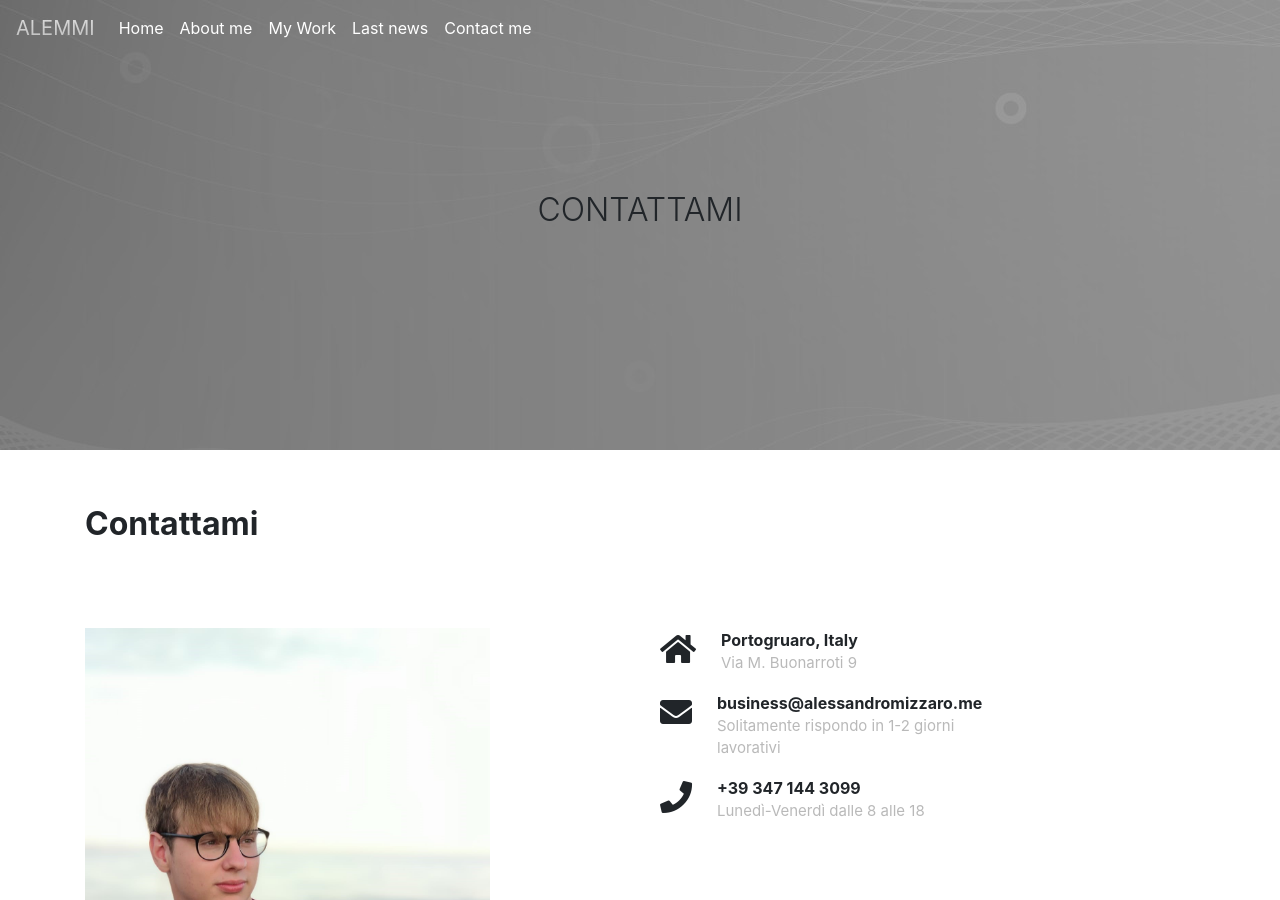
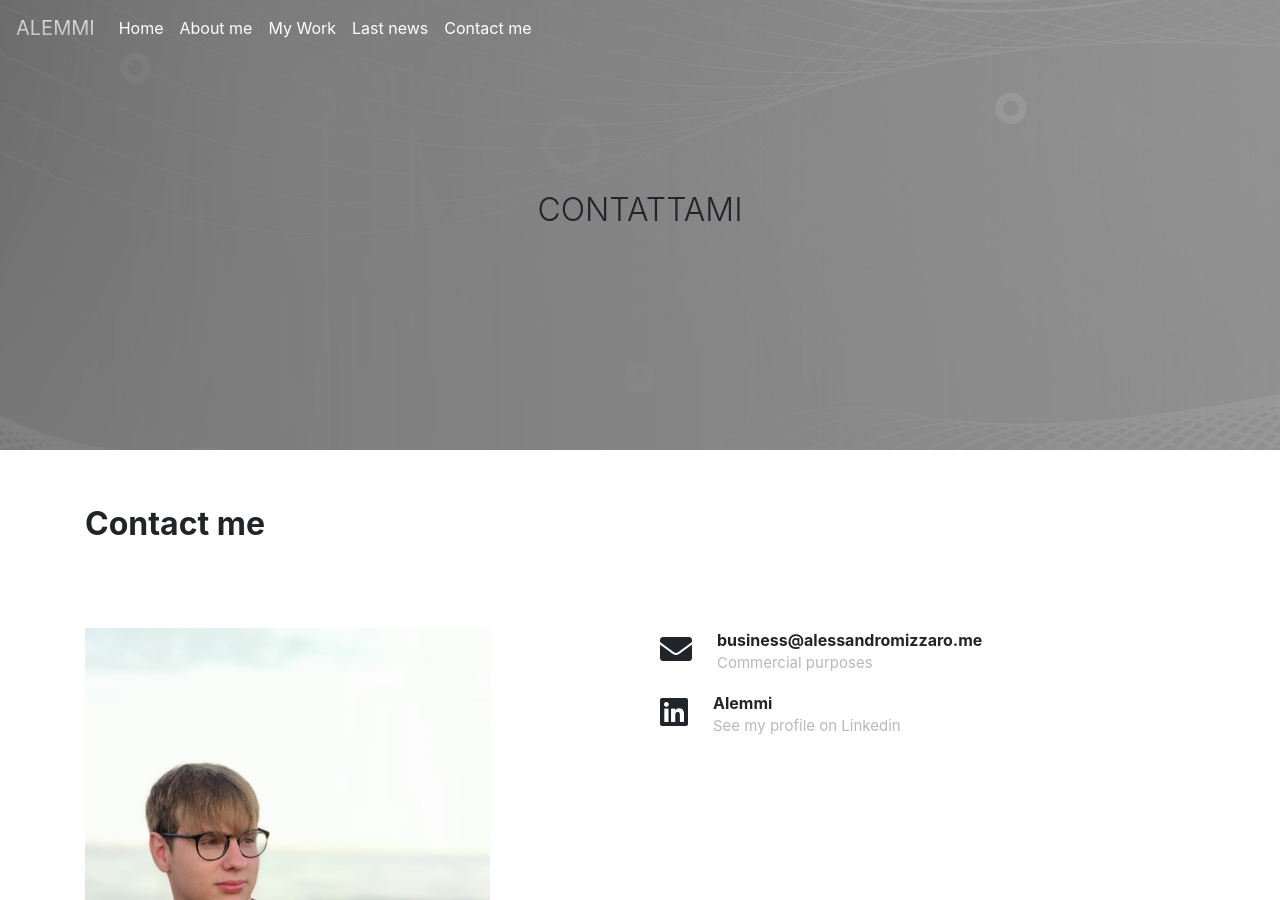
Before and after one commit to Alemmi/alessandromizzaro.me, a Jekyll site: the page built from contact.html, in a window 1280 px wide and 900 px high. Built offline with Jekyll 4.4.1, drawn with Linux system fonts in a browser that asks for light colours.

Commit message:
Fix contact page

```diff
--- a/contact.html
+++ b/contact.html
@@ -7,7 +7,7 @@ permalink: /contact
 <div class="container">
     <div class="row">
         <div class="col-sm-12">
-                <p class="title">Contattami</p>
+                <p class="title">Contact me</p>
         </div>
     </div>
     <div class="row" style='margin-top:50px;'>
@@ -18,29 +18,20 @@ permalink: /contact
             <div class="col-md-4 " id='contact'>
                 <div class="contact-item d-flex">
                         <div class="contact-icon">
-                                <i class="fas fa-home"></i>
+                                <i class="fas fa-envelope"></i>
                         </div>
                         <div class="contact-text" style='flex:1'>
-                            <small class="title">Portogruaro, Italy</small>
-                            <p>Via M. Buonarroti 9</p>
+                            <small class="title">business@alessandromizzaro.me</small>
+                            <p>Commercial purposes</p>
                         </div>
                 </div>
                 <div class="contact-item d-flex">
                         <div class="contact-icon">
-                                <i class="fas fa-envelope"></i>
+                                <i class="fab fa-linkedin"></i>
                         </div>
                         <div class="contact-text" style='flex:1'>
-                            <small class="title">business@alessandromizzaro.me</small>
-                            <p>Solitamente rispondo in 1-2 giorni lavorativi</p>
-                        </div>
-                </div>
-                <div class="contact-item d-flex">
-                        <div class="contact-icon">
-                                <i class="fas fa-phone"></i>
-                        </div>
-                        <div class="contact-text" style='flex:1'>
-                            <small class="title">+39 347 144 3099</small>
-                            <p>Lunedì-Venerdì dalle 8 alle 18</p>
+                            <small class="title">Alemmi</small>
+                            <p>See my profile on Linkedin</p>
                         </div>
                 </div>
 
```
